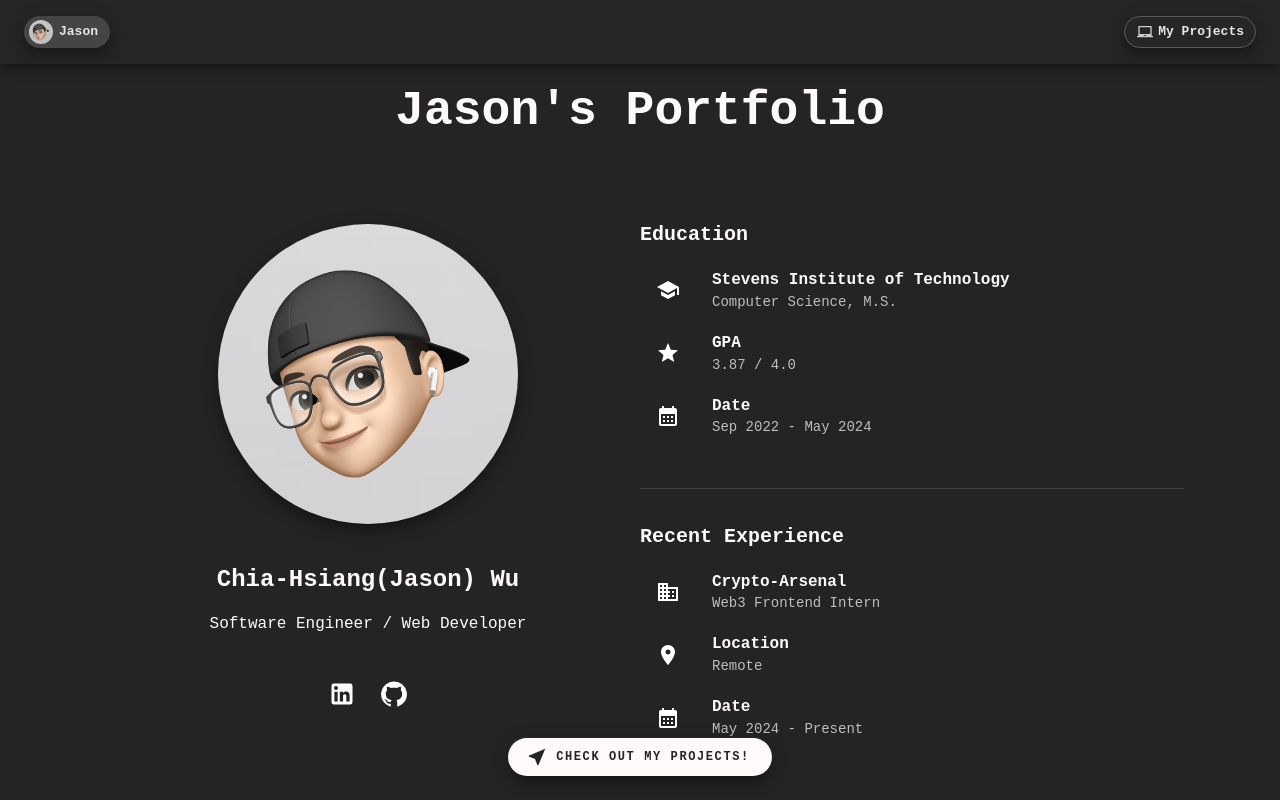
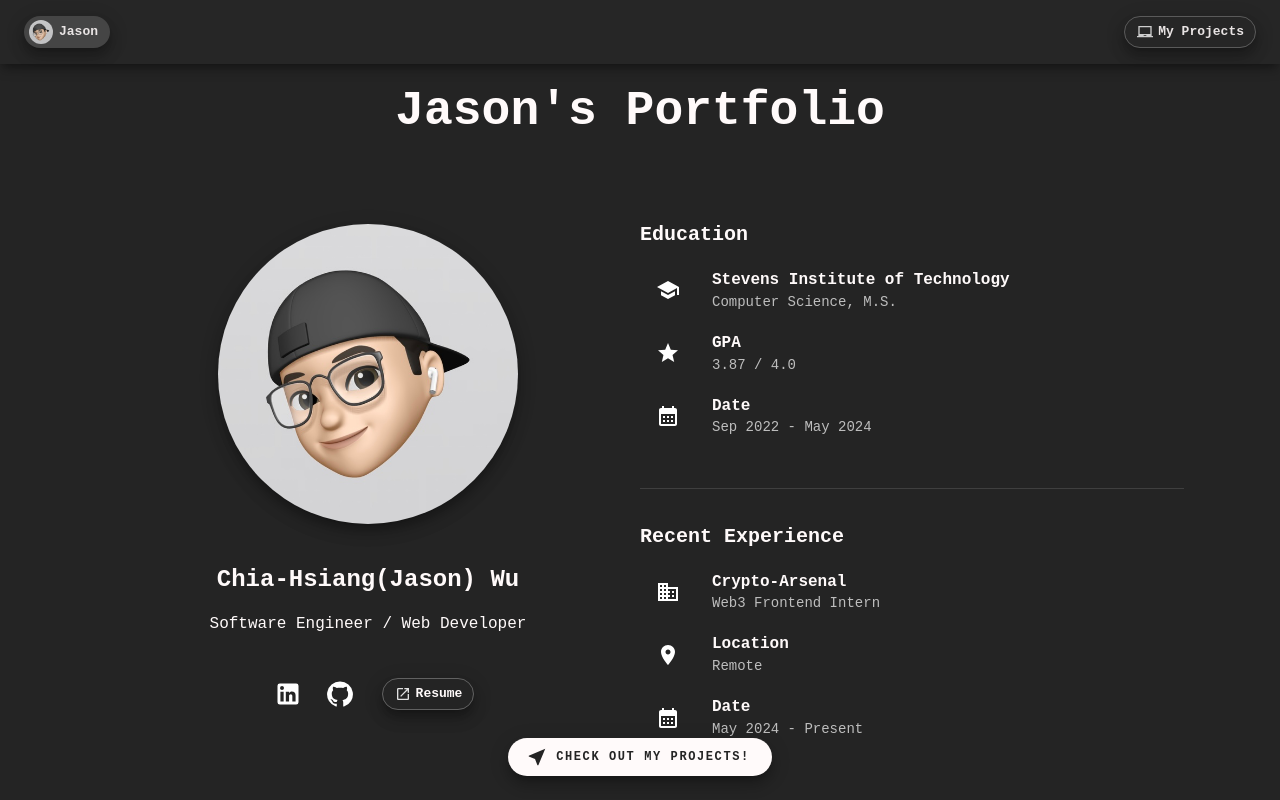
Before and after one commit to Jason-Wuuuu/Jason, a React (Vite) app: page / in a window 1280 px wide. Shown: the top 800 px of the page. Built offline with nearby package versions, Linux system fonts and the light colour scheme.

Commit message:
resume added

```diff
--- a/src/components/Header.jsx
+++ b/src/components/Header.jsx
@@ -9,6 +9,8 @@ import Box from "@mui/material/Box";
 import Chip from "@mui/material/Chip";
 import Avatar from "@mui/material/Avatar";
 import useScrollTrigger from "@mui/material/useScrollTrigger";
+
+import Resume from "./Resume";
 
 import LaptopChromebookIcon from "@mui/icons-material/LaptopChromebook";
 
@@ -50,7 +52,11 @@ function Header() {
               />
             </Box>
 
-            <Box display="flex">
+            <Box display="flex" gap={{ xs: 1, sm: 2 }}>
+              <Box display={location.pathname !== "/projects" && "none"}>
+                <Resume />
+              </Box>
+
               <Chip
                 icon={<LaptopChromebookIcon sx={{ pl: 1 }} />}
                 label="My Projects"
--- a/src/components/MainPage.jsx
+++ b/src/components/MainPage.jsx
@@ -8,6 +8,8 @@ import ListItemIcon from "@mui/material/ListItemIcon";
 import ListItemText from "@mui/material/ListItemText";
 import IconButton from "@mui/material/IconButton";
 import Divider from "@mui/material/Divider";
+
+import Resume from "./Resume";
 
 import SchoolIcon from "@mui/icons-material/School";
 import BusinessIcon from "@mui/icons-material/Business";
@@ -51,7 +53,8 @@ function MainPage() {
             Software Engineer / Web Developer
           </Typography>
 
-          <Box my={4}>
+          <Box my={4} display="flex" alignItems="center" gap={2}>
+            <Box>
               <Tooltip title="LinkedIn" placement="bottom">
                 <IconButton
                   href="http://www.linkedin.com/in/chia-hsiang-jason-wu"
@@ -71,6 +74,9 @@ function MainPage() {
                   <GitHubIcon fontSize="inherit" />
                 </IconButton>
               </Tooltip>
+            </Box>
+
+            <Resume />
           </Box>
         </Grid>
       </Grid>
--- /dev/null
+++ b/src/components/Resume.jsx
@@ -0,0 +1,24 @@
+import React from "react";
+import { Chip } from "@mui/material";
+import { OpenInNew as OpenInNewIcon } from "@mui/icons-material";
+
+const Resume = () => {
+  const resumeUrl =
+    "https://drive.google.com/file/d/1LLl5d1mI5nUy_bhSGrrAmeAuaSB00-Yq/view";
+
+  const handleOpenResume = () => {
+    window.open(resumeUrl, "_blank", "noopener,noreferrer");
+  };
+
+  return (
+    <Chip
+      icon={<OpenInNewIcon sx={{ pl: 1 }} />}
+      label="Resume"
+      sx={{ fontWeight: "bold", boxShadow: 10 }}
+      variant="outlined"
+      onClick={handleOpenResume}
+    />
+  );
+};
+
+export default Resume;
```
Lines whose indentation alone changed are shown as unchanged.
